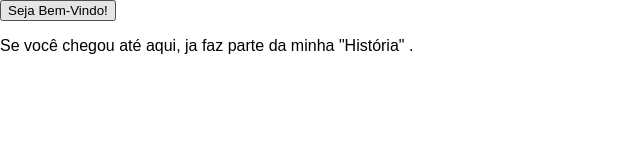
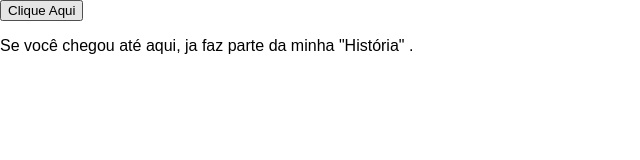
Before and after one commit to JHULIOSSS/aniversario, a plain HTML site: page index.html in a window 1280 px wide. Shown: the full height of the page, 0-640 px from the left. Drawn offline with Linux system fonts and the light colour scheme; a web font is replaced by a local one.

Commit message:
Update index.html

```diff
--- a/index.html
+++ b/index.html
@@ -17,7 +17,7 @@
         <a href="segundaparte.html">
 
             <div class="pulse-button">
-                <button>Seja Bem-Vindo!</button>
+                <button>Clique Aqui</button>
             </div>
         </a>
         <div class="Mensagem">
```
